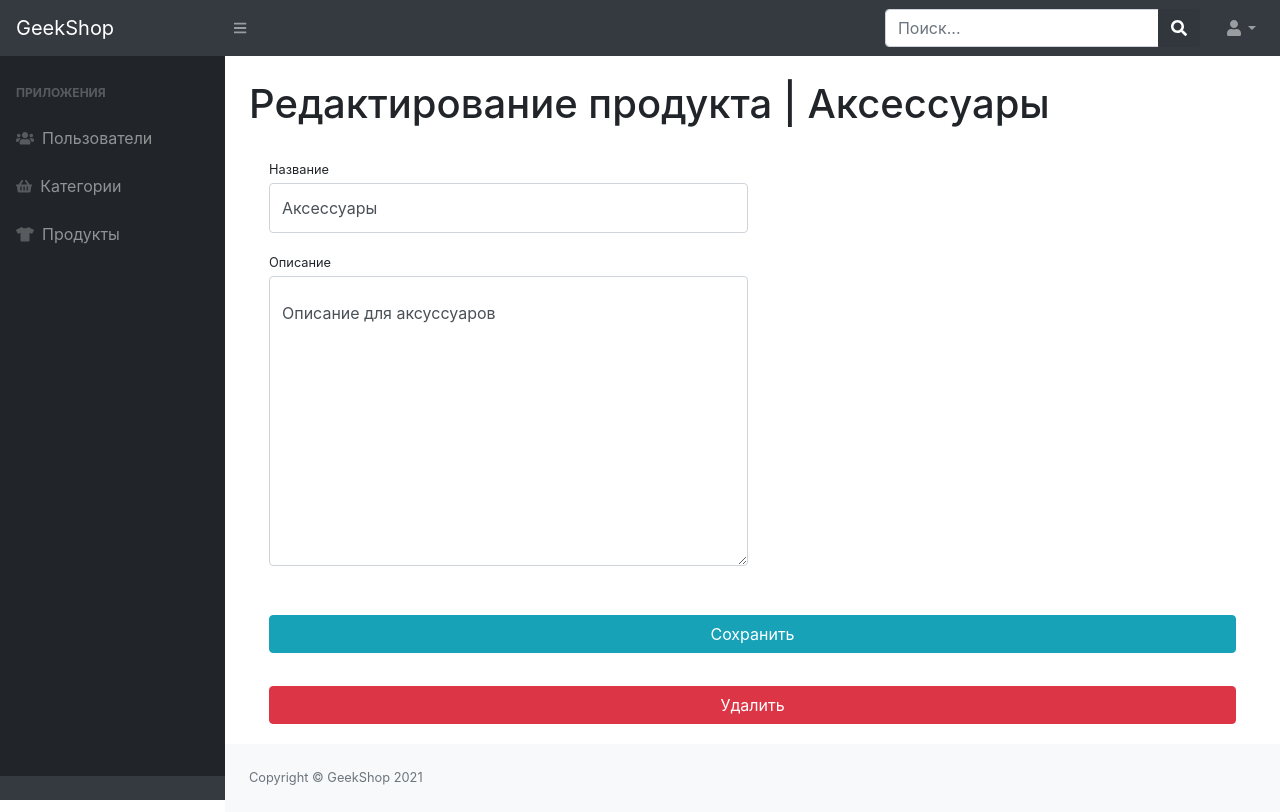
After one commit to EATataris/geekshop, a Django app: page /admin-staff/categories/update/4/ in a window 1280 px wide. The commit adds this page. Run offline with Django 3.2, Linux system fonts and the light colour scheme; the visitor is signed in with stand-in values (Sample User, id 1); data comes from the database, SQL or seed files in the repository; some libraries are stand-ins or nearby versions.

Commit message:
add all "CRUD" mechanisms for admin categories. Add filtering by categories

```diff
--- /dev/null
+++ b/admins/templates/admins/admins-categories-update-delete.html
@@ -0,0 +1,42 @@
+{% extends 'admins/base.html' %}
+
+{% block content %}
+    <main>
+        <div class="container-fluid">
+            <h1 class="mt-4">Редактирование продукта | {{ selected_category.name }}</h1>
+            <div class="card-body">
+                <form action="{% url 'admins:admin_categories_update' selected_category.id %}" method="post">
+                    {% csrf_token %}
+                    <div class="form-row">
+                        <div class="col-lg-6">
+                            <div class="form-group">
+                                <label class="small mb-1" for="{{ form.name.id_for_label }}">Название</label>
+                                {{ form.name }}
+                            </div>
+                        </div>
+                    </div>
+                    <div class="form-row">
+                        <div class="col-lg-6">
+                            <div class="form-group">
+                                <label class="small mb-1" for="{{ form.description.id_for_label }}">Описание</label>
+                                {{ form.description }}
+                            </div>
+                        </div>
+                    </div>
+                    <div class="form-row">
+                        <div class="col-lg-12" style="margin-top: 33px;">
+                            <input class="btn btn-info btn-block" type="submit" value="Сохранить">
+                        </div>
+                    </div>
+                </form>
+                <div class="row">
+                    <div class="col-lg-12" style="margin-top: 33px;">
+                        <a class="btn btn-danger btn-block" href="{% url 'admins:admin_categories_remove' selected_category.id %}">
+                            Удалить
+                        </a>
+                    </div>
+                </div>
+            </div>
+        </div>
+    </main>
+{% endblock %}
--- a/products/templates/products/products.html
+++ b/products/templates/products/products.html
@@ -15,8 +15,8 @@
 
                 <h1 class="my-4">GeekShop</h1>
                 <div class="list-group">
-                    {% for item in categories %}
-                        <a href="#" class="list-group-item"> {{ item.name }} </a>
+                    {% for category in categories %}
+                        <a href="{% url 'products:product' category.id %}" class="list-group-item"> {{ category.name }} </a>
                     {% endfor %}
                 </div>
 
--- a/products/urls.py
+++ b/products/urls.py
@@ -5,4 +5,5 @@ app_name = 'products'
 
 urlpatterns = [
     path('', products, name='index'),
+    path('<int:category_id>/', products, name='product'),
 ]
```
Also changed, not shown: admins/templates/admins/admin-categories-read.html (added, +50 -0 lines), admins/templates/admins/admins-categories-create.html (added, +33 -0 lines), products/views.py (+5 -3 lines).
